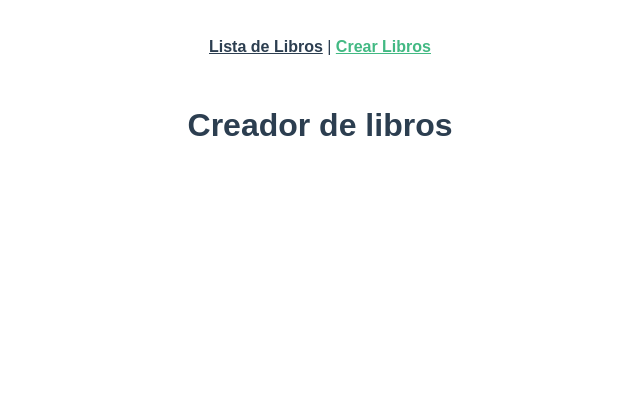
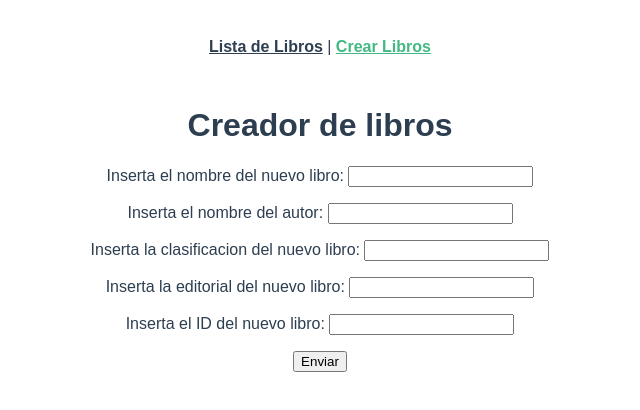
Before and after one commit to EstebanXP/Proyecto_2do_Parcial, a Vue app in the folder pi3/: page /#/create in a window 1280 px wide. Shown: the top 410 px of the page, without its empty margins (320-960 px from the left). Built offline with nearby package versions, Linux system fonts and the light colour scheme.

Commit message:
Ya 2 terceras partes

```diff
--- a/pi3/package.json
+++ b/pi3/package.json
@@ -9,6 +9,7 @@
   },
   "dependencies": {
     "core-js": "^3.6.5",
+    "firebase": "^8.0.1",
     "vue": "^3.0.0",
     "vue-router": "^4.0.0-0"
   },
--- a/pi3/src/components/CrearL.vue
+++ b/pi3/src/components/CrearL.vue
@@ -1,13 +1,68 @@
 <template>
 <div>
     <h1>Creador de libros</h1>
-    {{listaDeLibros}}
+    <form @submit.prevent="addLibro">
+        <p>
+            Inserta el nombre del nuevo libro: <input type="text" v-model="titulo">
+        </p>
+
+        <p>
+            Inserta el nombre del autor: <input type="text" v-model="nombreAutor">
+        </p>
+
+        <p>
+            Inserta la clasificacion del nuevo libro: <input type="text" v-model="clasificacion">
+        </p>
+
+        <p>
+            Inserta la editorial del nuevo libro: <input type="text" v-model="editorial">
+        </p>
+
+        <p>
+            Inserta el ID del nuevo libro: <input type="text" v-model="idLibro">
+        </p>
+        <button type="submit">Enviar</button>
+
+    </form>
 </div>
 </template>
 
 <script>
+import {
+    bdd
+} from '../firebase.js'
+//import {
+//   router
+//} from '../router'
 export default {
     name: "CrearL",
+    data() {
+        return {
+            nombreAutor: "",
+            clasificacion: "",
+            editorial: "",
+            idLibro: "",
+            titulo: "",
 
+        }
+    },
+    methods: {
+        async addLibro() {
+            await bdd.collection('Libros').add({
+                autor: this.nombreAutor,
+                clasificacion: this.clasificacion,
+                editorial: this.editorial,
+                id: this.idLibro,
+                titulo: this.titulo
+            })
+            alert("¡Libro Agregado!");
+            this.nombreAutor = "";
+            this.clasificacion = "";
+            this.editorial = "";
+            this.idLibro = "";
+            this.titulo = "";
+            //router.push("/")
+        }
+    }
 }
 </script>
--- a/pi3/src/components/EditarL.vue
+++ b/pi3/src/components/EditarL.vue
@@ -1,13 +1,80 @@
 <template>
 <div>
-    <h1>Editor de libros creados</h1>
-    <h2>Hola mundo</h2>
+    <h1>Actualizar libros</h1>
+    <form @submit.prevent="addActualizacion">
+        <p>
+            Inserta el nombre del nuevo libro: <input type="text" v-model="titulo">
+        </p>
+
+        <p>
+            Inserta el nombre del autor: <input type="text" v-model="nombreAutor">
+        </p>
+
+        <p>
+            Inserta la clasificacion del nuevo libro: <input type="text" v-model="clasificacion">
+        </p>
+
+        <p>
+            Inserta la editorial del nuevo libro: <input type="text" v-model="editorial">
+        </p>
+
+        <p>
+            Inserta el ID del nuevo libro: <input type="text" v-model="idLibro">
+        </p>
+        <button type="submit">Enviar</button>
+
+    </form>
 </div>
 </template>
 
 <script>
+import {
+    bdd
+} from '../firebase.js'
+//import {
+//   router
+//} from '../router'
 export default {
     name: "EditarL",
+    data() {
+        return {
+            nombreAutor: "",
+            clasificacion: "",
+            editorial: "",
+            idLibro: "",
+            titulo: "",
+        }
+    },
+    created() {
+        this.getLibro();
+    },
+    methods: {
+        async getLibro() {
+            const id = this.$route.params.id;
+            console.log(id + "g");
+            const data = await bdd.collection('Libros').doc(id).get();
 
+            const lib = data.data();
+            console.log(lib.autor);
+
+            //this.nombreAutor = lib.autor;
+            //this.clasificacion = lib.clasificacion;
+            //this.editorial = lib.editorial;
+            //this.idLibro = lib.id;
+            //this.titulo = lib.titulo;
+        },
+        async addActualizacion() {
+            const id = this.$route.params.id;
+            await bdd.collection("Libros").doc(id).set({
+                //autor: this.nombreAutor,
+                //clasificacion: this.clasificacion,
+                // editorial: this.editorial,
+                //id: this.idLibro,
+                // titulo: this.titulo,
+
+            })
+
+        },
+    }
 }
 </script>
--- a/pi3/src/components/HelloWorld.vue
+++ b/pi3/src/components/HelloWorld.vue
@@ -41,18 +41,22 @@ export default {
 </script>
 
 <!-- Add "scoped" attribute to limit CSS to this component only -->
+
 <style scoped>
 h3 {
     margin: 40px 0 0;
 }
+
 ul {
     list-style-type: none;
     padding: 0;
 }
+
 li {
     display: inline-block;
     margin: 0 10px;
 }
+
 a {
     color: #42b983;
 }
--- a/pi3/src/components/ListaL.vue
+++ b/pi3/src/components/ListaL.vue
@@ -1,12 +1,44 @@
 <template>
 <div>
-    <h1>Bienvenido a la biblioteca</h1>
+    <h1>Bienvenido a la biblioteca de Oliver</h1>
+    <h2>Estos son los libros en la biblioteca: </h2>
+    <ul>
+        <li v-for="libros in librosArray" :key="libros.id">
+            Titulo: "{{libros.titulo}}", Autor: {{libros.autor}} -
+            Clasificacion: {{libros.clasificacion}} - Editorial: {{libros.editorial}}
+            ID: {{libros.id}}
+            -
+            <router-link :to="{ name: 'EditarL', params: {id: libros.id}}"> Editar Libro</router-link>
+        </li>
+    </ul>
+
 </div>
 </template>
 
 <script>
+import {
+    bdd
+} from '../firebase.js'
 export default {
     name: "ListaL",
+    data() {
+        return {
+            librosArray: []
+        }
 
+    },
+    created() {
+        this.listarLibros();
+    },
+    methods: {
+        async listarLibros() {
+            const libros1 = await bdd.collection("Libros").get();
+            this.librosArray = libros1.docs.map(doc => ({
+                id: doc.id,
+                ...doc.data()
+            }))
+            console.log(this.librosArray)
+        }
+    },
 }
 </script>
--- /dev/null
+++ b/pi3/src/firebase.js
@@ -0,0 +1,17 @@
+import firebase from 'firebase'
+import 'firebase/firestore'
+
+const firebaseConfig = {
+    apiKey: "AIzaSyC593EoFTOcNT8yEd8cVmXZYqT9GM6zzdg",
+    authDomain: "segundparcial.firebaseapp.com",
+    databaseURL: "https://segundparcial.firebaseio.com",
+    projectId: "segundparcial",
+    storageBucket: "segundparcial.appspot.com",
+    messagingSenderId: "398588769323",
+    appId: "1:398588769323:web:234f5cb99fb3b851e8266e"
+  };
+  // Initialize Firebase
+  firebase.initializeApp(firebaseConfig);
+
+
+  export const bdd=firebase.firestore();
--- a/pi3/src/router/index.js
+++ b/pi3/src/router/index.js
@@ -17,7 +17,7 @@ const routes = [
   },
   {
     path: '/edit/:id',
-    name: 'EditarLibro',
+    name: 'EditarL',
     component: EditarL
   },
   {
--- a/pi3/src/views/About.vue
+++ b/pi3/src/views/About.vue
@@ -1,5 +1,5 @@
 <template>
-  <div class="about">
+<div class="about">
     <h1>This is an about page</h1>
-  </div>
+</div>
 </template>
--- a/pi3/src/views/Home.vue
+++ b/pi3/src/views/Home.vue
@@ -1,7 +1,7 @@
 <template>
 <div class="home">
     <img alt="Vue logo" src="../assets/minebook2.png">
-    <HelloWorld msg="Welcome.js App"/>
+    <HelloWorld msg="Welcome.js App" />
 </div>
 </template>
 
```
Also changed, not shown: 1 other file (tests, documents, lock files or other folders). Lines whose indentation alone changed are shown as unchanged.
